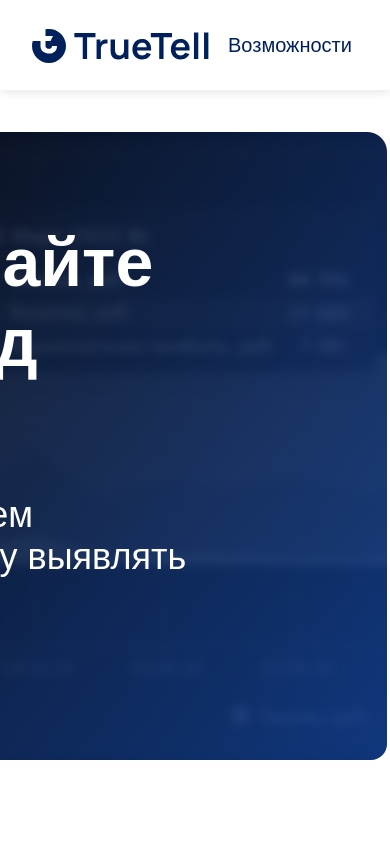
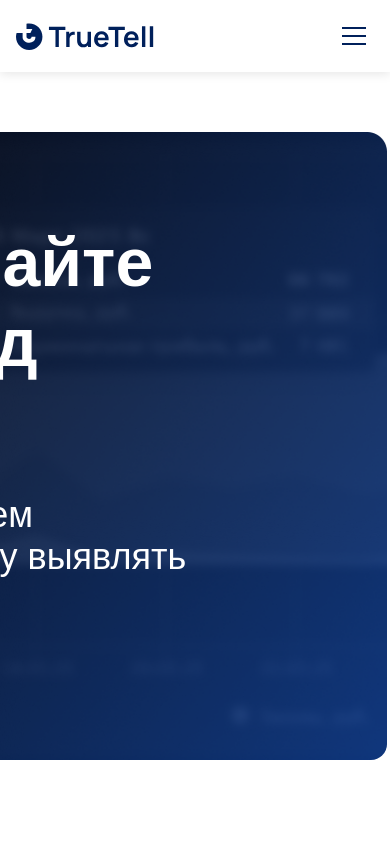
Before and after one commit to ivann1302/TrueTell, a React (Vite) app: page / in a window 390 px wide. Shown: the top 844 px of the page. Built offline with nearby package versions, Linux system fonts and the light colour scheme.

Commit message:
start to mak adaptive for mobile, add adaprive for header

```diff
--- a/src/components/header/header.module.scss
+++ b/src/components/header/header.module.scss
@@ -1,10 +1,11 @@
 @use '../../styles/variables.scss' as *;
+@use '../../styles/brackpoints.scss' as *;
 
 .header {
   background-color: $background-white;
   box-shadow: 0 2px 10px $black-transparent-light;
   padding: 1rem 0;
-  width: 100vw; /* Занимает всю ширину viewport */
+  width: 100%;
   position: fixed;
   top: 0;
   left: 0;
@@ -15,15 +16,26 @@
     justify-content: space-between;
     align-items: center;
     max-width: 1170px;
-    width: 100%;
     margin: 0 auto;
-    padding: 0 2rem;
+    padding: 0 1rem;
+
+    @include desktop-small-only {
+      padding: 0 1.5rem;
+    }
+
+    @include desktop {
+      padding: 0 2rem;
+    }
   }
 
   .logoContainer {
     display: flex;
     align-items: center;
-    gap: 1rem;
+    gap: 0.5rem;
+
+    @include desktop {
+      gap: 1rem;
+    }
   }
 
   .logoLink {
@@ -34,27 +46,53 @@
   }
 
   .logo {
-    height: 36px;
-    width: 180px;
+    height: 28px;
+    width: 140px;
+
+    @include tablet-only {
+      height: 32px;
+      width: 160px;
+    }
+
+    @include desktop {
+      height: 36px;
+      width: 180px;
+    }
   }
 
   .title {
-    font-size: 1.5rem;
+    font-size: 1.2rem;
     font-weight: 700;
     color: $text-primary;
     margin: 0;
+
+    @include desktop {
+      font-size: 1.5rem;
+    }
   }
 
   .navigation {
-    display: flex;
+    display: none;
+
+    @include desktop {
+      display: flex;
+    }
   }
 
   .navList {
     display: flex;
-    gap: 24px;
+    gap: 16px;
     list-style: none;
     margin: 0;
     padding: 0;
+
+    @include desktop-small-only {
+      gap: 20px;
+    }
+
+    @include desktop-large {
+      gap: 24px;
+    }
   }
 
   .navItem {
@@ -64,13 +102,25 @@
 
   .navLink {
     text-decoration: none;
-    font-size: 20px;
-    line-height: 25px;
+    font-size: 16px;
+    line-height: 20px;
     color: $primary-blue-dark;
     font-weight: 400;
-    padding: 4px 16px 4px 16px;
+    padding: 4px 12px;
     border-radius: 20px;
     transition: all 0.3s ease;
+
+    @include desktop-small-only {
+      font-size: 18px;
+      line-height: 22px;
+      padding: 4px 14px;
+    }
+
+    @include desktop-large {
+      font-size: 20px;
+      line-height: 25px;
+      padding: 4px 16px;
+    }
 
     &:hover {
       background: $hover-gray;
--- a/src/components/header/header.tsx
+++ b/src/components/header/header.tsx
@@ -1,4 +1,6 @@
 import styles from './header.module.scss';
+import MobileMenu from './mobile-menu/mobile-menu.tsx';
+
 function AppHeader() {
   return (
     <header className={styles.header}>
@@ -32,6 +34,7 @@ function AppHeader() {
             </li>
           </ul>
         </nav>
+        <MobileMenu />
       </div>
     </header>
   );
--- /dev/null
+++ b/src/components/header/mobile-menu/mobile-menu.module.scss
@@ -0,0 +1,137 @@
+@use "./../../../styles/variables" as *;
+@use './../../../styles/brackpoints.scss' as *;
+
+.mobileMenu {
+  display: block;
+
+  @include desktop {
+    display: none;
+  }
+
+  .menuButton {
+    background: none;
+    border: none;
+    cursor: pointer;
+    width: 40px;
+    height: 40px;
+    position: relative;
+    z-index: 1001;
+    display: flex;
+    align-items: center;
+    justify-content: center;
+    padding: 0;
+    outline: none;
+
+    .burgerIcon {
+      display: block;
+      width: 24px;
+      height: 2px;
+      background-color: $primary-blue-dark;
+      position: relative;
+      transition: all 0.3s ease;
+
+      &::before,
+      &::after {
+        content: '';
+        position: absolute;
+        width: 24px;
+        height: 2px;
+        background-color: $primary-blue-dark;
+        transition: all 0.3s ease;
+        left: 0;
+      }
+
+      &::before {
+        top: -8px;
+      }
+
+      &::after {
+        bottom: -8px;
+      }
+
+      &.active {
+        background-color: transparent;
+
+        &::before {
+          transform: rotate(45deg);
+          top: 0;
+        }
+
+        &::after {
+          transform: rotate(-45deg);
+          bottom: 0;
+        }
+      }
+    }
+  }
+
+  .mobileNav {
+    position: absolute;
+    top: 100%;
+    left: 0;
+    width: 100%;
+    height: max-content;
+    background-color: $white;
+    z-index: 1000;
+    overflow-y: auto;
+    opacity: 0;
+    visibility: hidden;
+    transform: translateY(-20px);
+    transition: opacity 0.3s ease, visibility 0.3s ease, transform 0.3s ease;
+
+    &.open {
+      opacity: 1;
+      visibility: visible;
+      transform: translateY(0);
+    }
+
+    .mobileNavList {
+      list-style: none;
+      padding: 0;
+      margin: 0;
+      display: flex;
+      flex-direction: column;
+    }
+
+    .mobileNavItem {
+      padding: 0;
+      opacity: 0;
+      transform: translateY(10px);
+      transition: opacity 0.3s ease, transform 0.3s ease;
+      transition-delay: 0.1s;
+
+      @for $i from 1 through 4 {
+        &:nth-child(#{$i}) {
+          transition-delay: 0.1s * $i;
+        }
+      }
+    }
+
+    &.open .mobileNavItem {
+      opacity: 1;
+      transform: translateY(0);
+    }
+
+    .mobileNavLink {
+      display: flex;
+      align-items: center;
+      justify-content: flex-end;
+      padding: 10px 16px 10px 0;
+      text-decoration: none;
+      font-size: 20px;
+      color: $primary-blue-dark;
+      height: 52px;
+      line-height: 32px;
+      border-bottom: 1px solid $gradient-blue-end;
+      transition: background-color 0.3s ease;
+
+      &:hover {
+        background-color: rgba($gradient-blue-end, 0.3);
+      }
+
+      &.active {
+        background-color: $gradient-blue-end;
+      }
+    }
+  }
+}
--- /dev/null
+++ b/src/components/header/mobile-menu/mobile-menu.tsx
@@ -0,0 +1,91 @@
+import { useState, useEffect } from 'react';
+import styles from './mobile-menu.module.scss';
+
+const MobileMenu = () => {
+  const [isOpen, setIsOpen] = useState(false);
+  const [activeLink, setActiveLink] = useState<string | null>(null);
+
+  // Close menu when clicking outside and manage body overflow
+  useEffect(() => {
+    const handleClickOutside = (event: MouseEvent) => {
+      const target = event.target as HTMLElement;
+      if (isOpen && !target.closest(`.${styles.mobileMenu}`)) {
+        setIsOpen(false);
+      }
+    };
+
+    // Prevent scrolling when menu is open
+    if (isOpen) {
+      document.body.style.overflow = 'hidden';
+      document.addEventListener('mousedown', handleClickOutside);
+    } else {
+      document.body.style.overflow = '';
+    }
+
+    return () => {
+      document.body.style.overflow = '';
+      document.removeEventListener('mousedown', handleClickOutside);
+    };
+  }, [isOpen]);
+
+  // Handle link click
+  const handleLinkClick = (linkId: string) => {
+    setActiveLink(linkId);
+    setIsOpen(false);
+  };
+
+  return (
+    <div className={styles.mobileMenu}>
+      <button
+        className={`${styles.menuButton} ${isOpen ? styles.active : ''}`}
+        onClick={() => setIsOpen(!isOpen)}
+        aria-label={isOpen ? "Закрыть меню" : "Открыть меню"}
+      >
+        <span className={`${styles.burgerIcon} ${isOpen ? styles.active : ''}`}></span>
+      </button>
+
+      <nav className={`${styles.mobileNav} ${isOpen ? styles.open : ''}`}>
+        <ul className={styles.mobileNavList}>
+          <li className={styles.mobileNavItem}>
+            <a
+              href="#features"
+              className={`${styles.mobileNavLink} ${activeLink === 'features' ? styles.active : ''}`}
+              onClick={() => handleLinkClick('features')}
+            >
+              Возможности
+            </a>
+          </li>
+          <li className={styles.mobileNavItem}>
+            <a
+              href="#pricing"
+              className={`${styles.mobileNavLink} ${activeLink === 'pricing' ? styles.active : ''}`}
+              onClick={() => handleLinkClick('pricing')}
+            >
+              Цены
+            </a>
+          </li>
+          <li className={styles.mobileNavItem}>
+            <a
+              href="#cases"
+              className={`${styles.mobileNavLink} ${activeLink === 'cases' ? styles.active : ''}`}
+              onClick={() => handleLinkClick('cases')}
+            >
+              Кейсы
+            </a>
+          </li>
+          <li className={styles.mobileNavItem}>
+            <a
+              href="#demo"
+              className={`${styles.mobileNavLink} ${activeLink === 'demo' ? styles.active : ''}`}
+              onClick={() => handleLinkClick('demo')}
+            >
+              Бесплатное демо
+            </a>
+          </li>
+        </ul>
+      </nav>
+    </div>
+  );
+};
+
+export default MobileMenu;
--- /dev/null
+++ b/src/styles/brackpoints.scss
@@ -0,0 +1,47 @@
+// Breakpoints for different device sizes
+$mobile: 480px;
+$tablet: 768px;
+$desktop-small: 992px;
+$desktop: 1200px;
+
+// Mobile devices (phones)
+@mixin mobile-only {
+  @media (max-width: #{$mobile}) {
+    @content;
+  }
+}
+
+// Tablet devices
+@mixin tablet-only {
+  @media (min-width: #{$mobile + 1px}) and (max-width: #{$tablet}) {
+    @content;
+  }
+}
+
+// Mobile and tablet devices
+@mixin mobile-tablet {
+  @media (max-width: #{$tablet}) {
+    @content;
+  }
+}
+
+// Small desktop devices
+@mixin desktop-small-only {
+  @media (min-width: #{$tablet + 1px}) and (max-width: #{$desktop-small}) {
+    @content;
+  }
+}
+
+// All desktop devices
+@mixin desktop {
+  @media (min-width: #{$tablet + 1px}) {
+    @content;
+  }
+}
+
+// Large desktop devices
+@mixin desktop-large {
+  @media (min-width: #{$desktop + 1px}) {
+    @content;
+  }
+}
```
Also changed, not shown: src/styles/variables.scss (line endings or trailing spaces).
